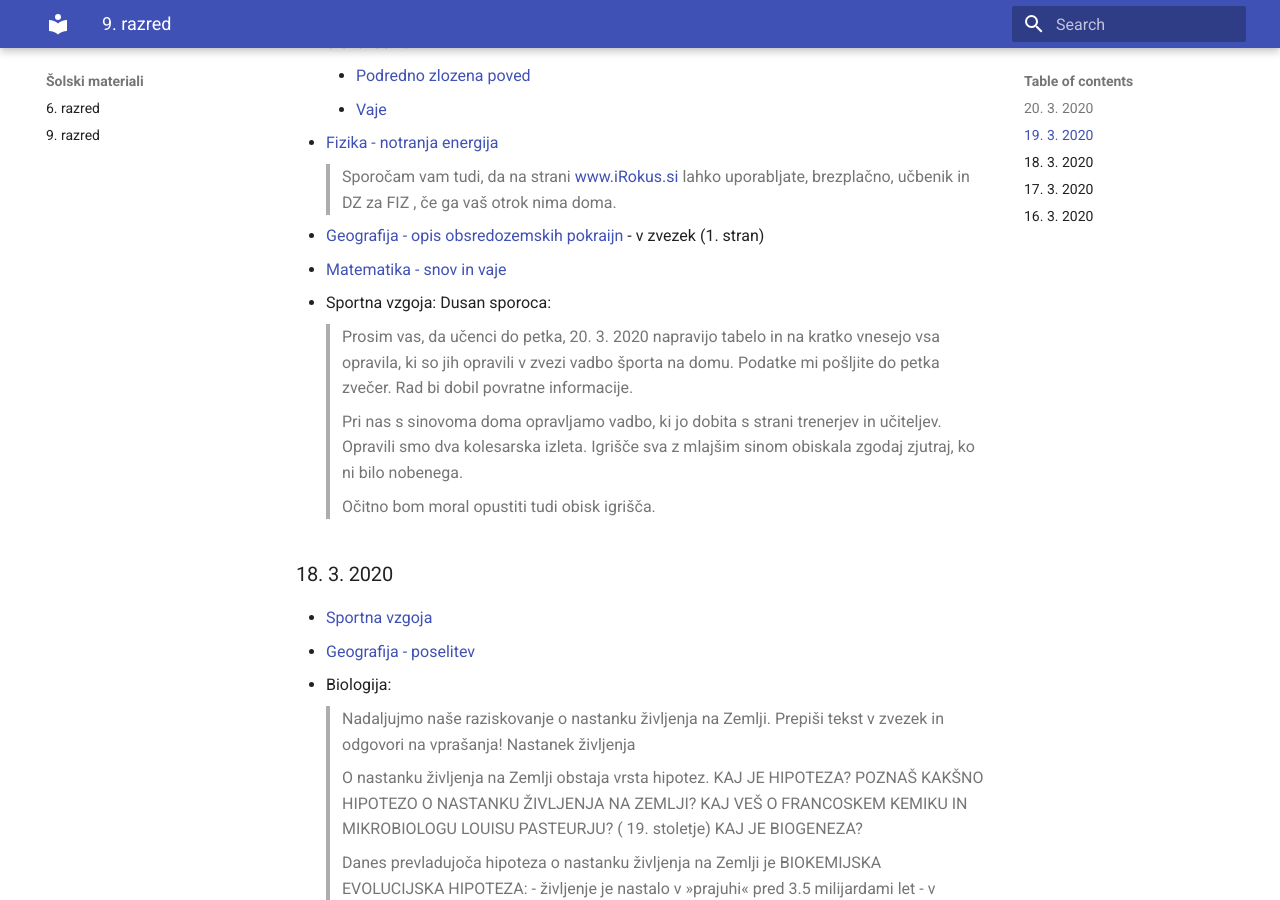
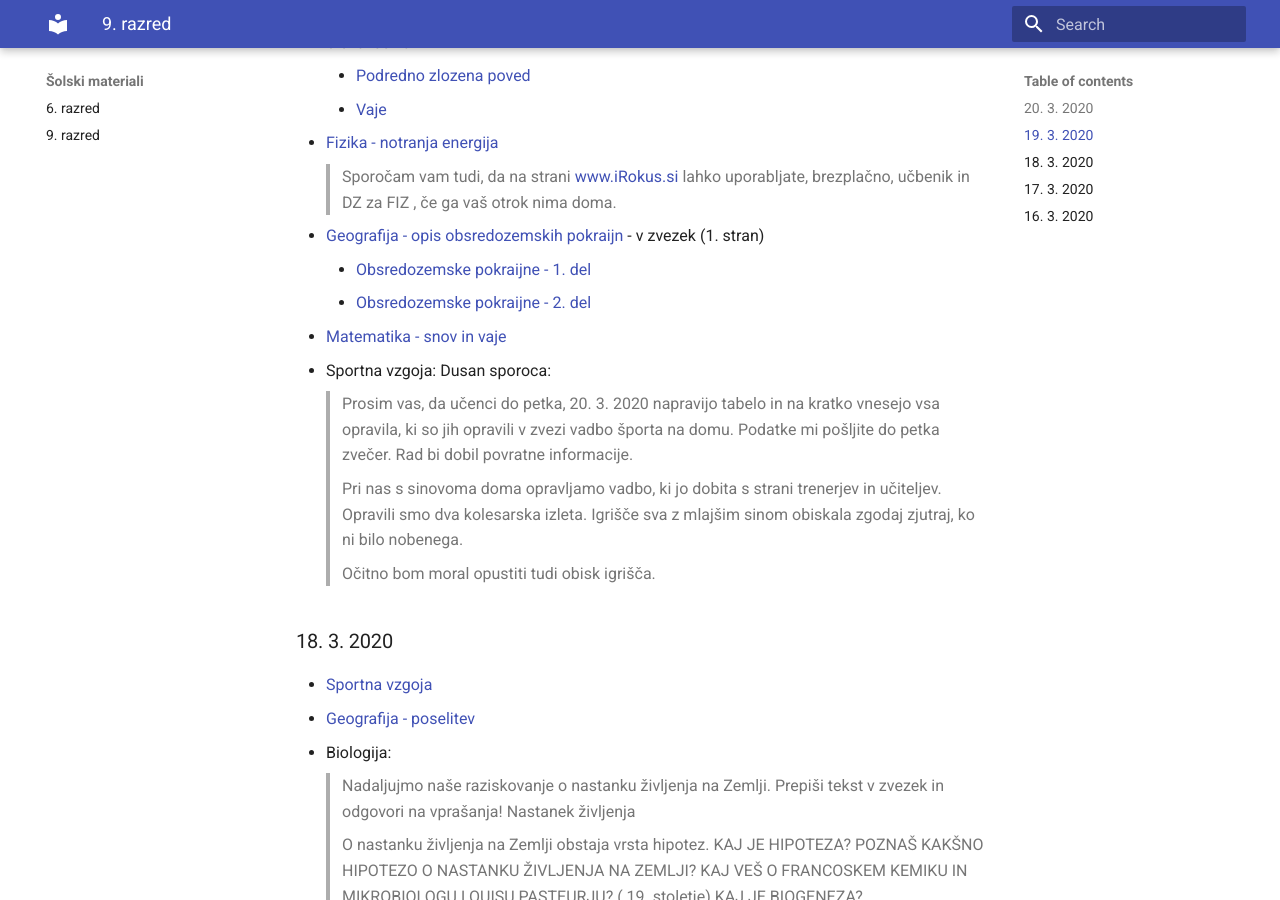
Before and after one commit to skyflyer/solski-materiali, an MkDocs documentation site: the page built from docs/9razred/index.md, in a window 1280 px wide and 900 px high, scrolled down 1752 px. Built offline with MkDocs 1.6.1 and Material for MkDocs 9.7.7, drawn with Linux system fonts in a browser that asks for light colours.

Commit message:
Manjkajoci materiali za geografijo

```diff
--- a/docs/9razred/index.md
+++ b/docs/9razred/index.md
@@ -68,7 +68,8 @@ Drug teden
     > Sporočam vam tudi, da na strani [www.iRokus.si](https://www.iRokus.si) lahko uporabljate, brezplačno, učbenik in DZ za FIZ , če ga vaš otrok nima doma.
 
 * [Geografija - opis obsredozemskih pokraijn](geografija/OPIS-OBSREDOZEMSKIH-POKRAJIN.pdf) - v zvezek (1. stran)
-
+    * [Obsredozemske pokraijne - 1. del](geografija/OBSREDOZEMSKE-POKRAJINE-1del.pdf)
+    * [Obsredozemske pokraijne - 2. del](geografija/OBSREDOZEMSKE-POKRAJINE-2del.pdf)
 
 * [Matematika - snov in vaje](matematika/2020-03-19-matematika.pdf)
 * Sportna vzgoja: Dusan sporoca:
```
